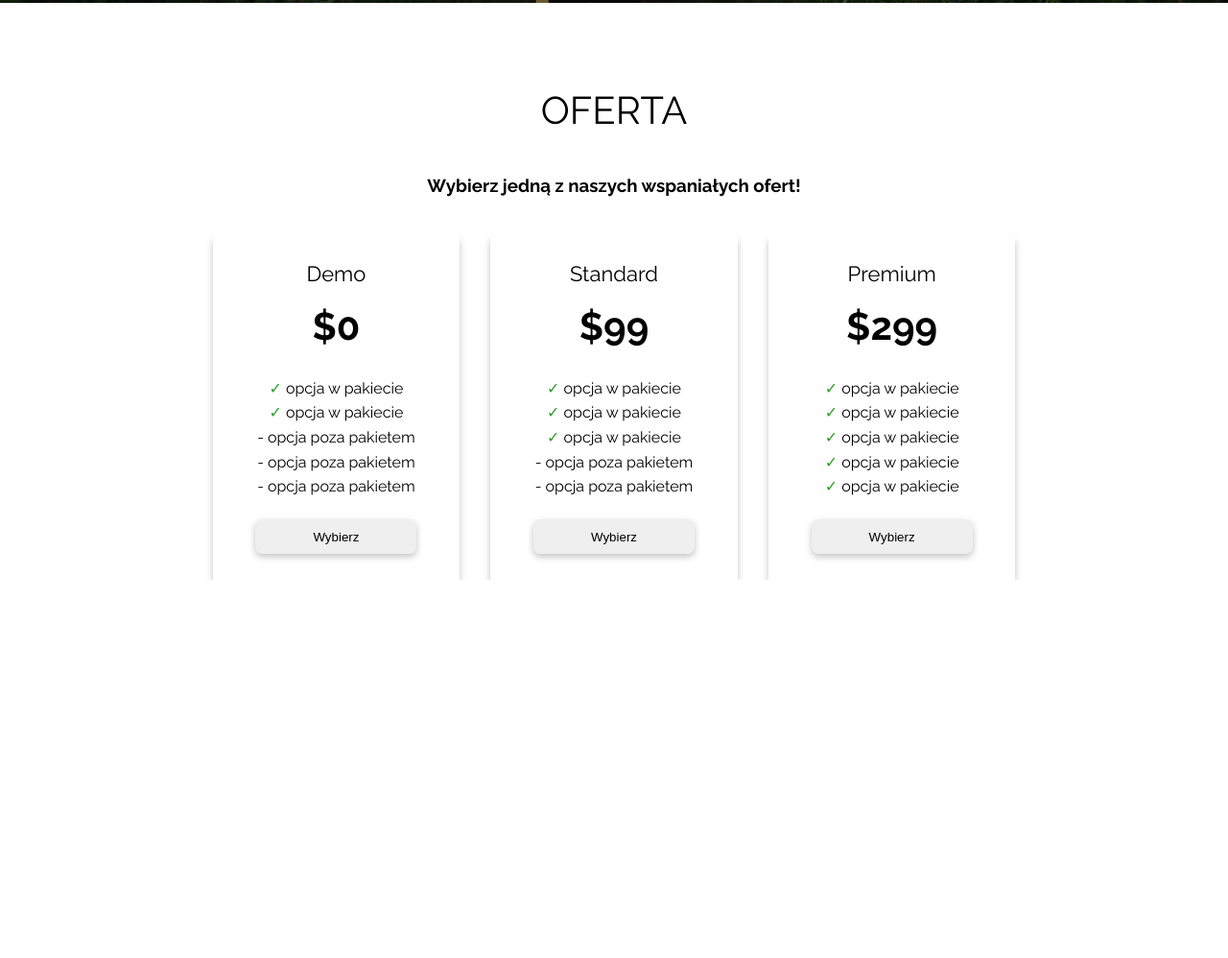
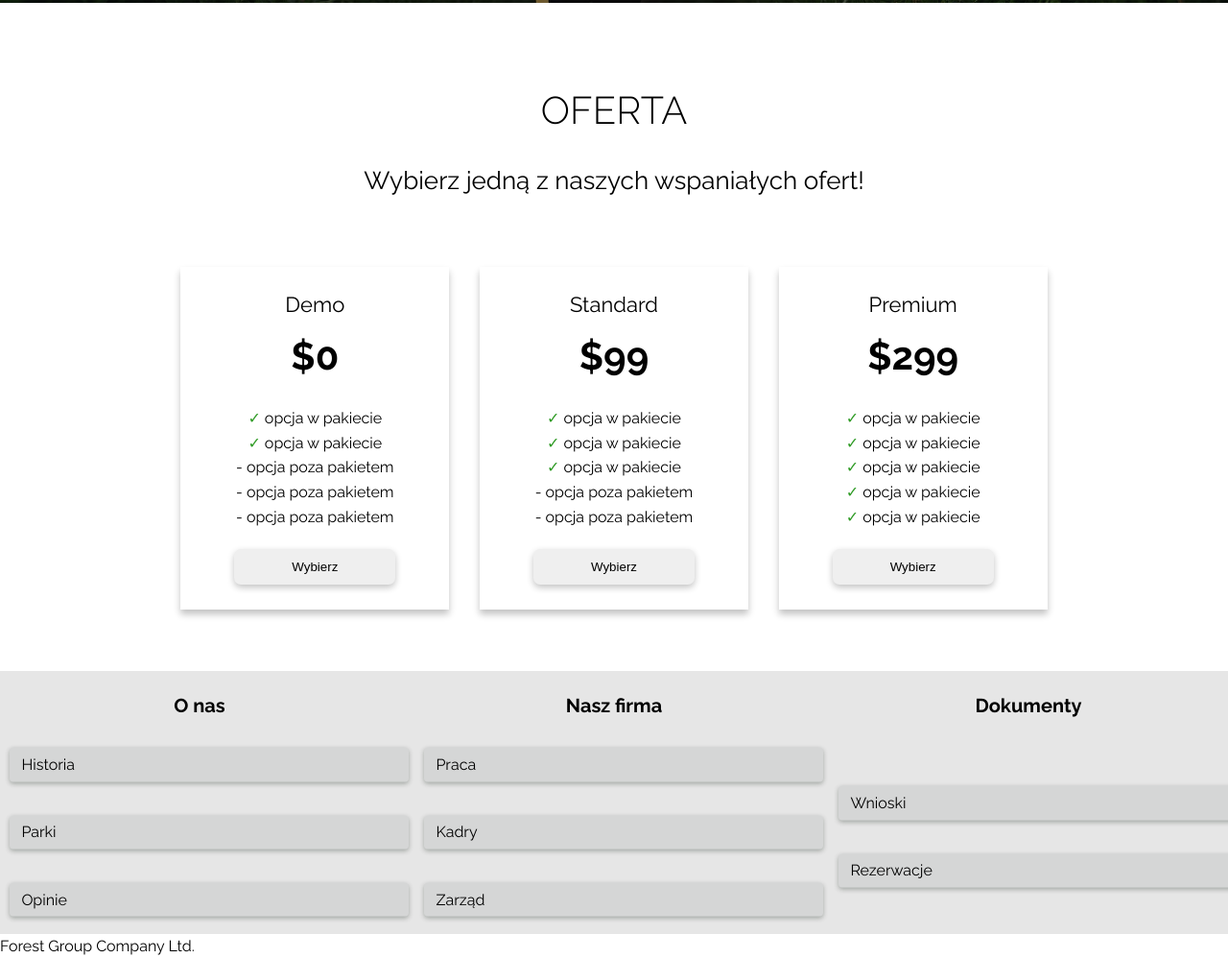
Before and after one commit to sporthq/forest, a plain HTML site: page index.html in a window 1280 px wide. Shown: the part 1431-2429 px from the top of the page at 96% size. Before the commit the page ends 2035 px from the top, so only its background shows below. Drawn offline with nearby package versions, Linux system fonts and the light colour scheme.

Commit message:
added new section

```diff
--- a/index.html
+++ b/index.html
@@ -18,9 +18,6 @@
 </head>
 
 <body>
-
-
-
 
     <nav class="nav nav__mobile--hidden">
         <div class="nav-logo">
@@ -160,6 +157,39 @@
         </section>
     </div>
 
+    <section class="info">
+        <div class="wrapper ">
+            <div class="info__box-logo">
+                <svg class="info__logo--svg">
+                    <use xlink:href="img/icons/sprite.svg#icon-tree"></use>
+                </svg>
+                <span class="info__name">Forest</span>
+            </div>
+            <div class="info__boxes">
+                <div class="info__box">
+                    <p class="info__box-title">O nas</p>
+                    <a href="#" class="info__box-item">Historia</a>
+                    <a href="#" class="info__box-item">Parki</a>
+                    <a href="#" class="info__box-item">Opinie</a>
+                </div>
+                <div class="info__box">
+                    <p class="info__box-title">Nasz firma</p>
+                    <a href="#" class="info__box-item">Praca</a>
+                    <a href="#" class="info__box-item">Kadry</a>
+                    <a href="#" class="info__box-item">Zarząd</a>
+                </div>
+                <div class="info__box ">
+                    <p class="info__box-title info__box-title-3">Dokumenty</p>
+                    <a href="#" class="info__box-item">Wnioski</a>
+                    <a href="#" class="info__box-item">Rezerwacje</a>
+                </div>
+            </div>
+        </div>
+
+    </section>
+    <footer class="footer">
+        <span class="footer__year"></span><p class="footer__text">Forest Group Company Ltd.</p>
+    </footer>
     <script src="./js/script.js"></script>
 </body>
 
--- a/sass/_base.scss
+++ b/sass/_base.scss
@@ -31,6 +31,7 @@ body {
 	font-size: 3rem;
 	padding: 2em 0 1.5em;
 	text-transform: uppercase;
+	font-weight: 300;
 }
 
 // hamburger-btn
--- a/sass/_colors.scss
+++ b/sass/_colors.scss
@@ -1,4 +1,5 @@
 $color-primary: #d1eecc;
 $color-primary2: #3c6b33;
 $black: black;
-$white: white
+$white: white;
+$silver: rgb(230, 230, 230);
--- a/sass/_large.scss
+++ b/sass/_large.scss
@@ -34,10 +34,11 @@
 	&__card-box{
 		display: flex;
 		justify-content: center;
+		flex-wrap: nowrap;
 	}
 	&__card {
-		padding: 0 2.8em;
-		margin: 0 1em;
+		max-width: 23%;
+		margin:  1em;
 	}
 }
 }
--- a/sass/_medium.scss
+++ b/sass/_medium.scss
@@ -104,11 +104,15 @@
 	.offert {
 		&__card-box{
 			display: flex;
+			flex-direction: row;
 			justify-content: center;
 		}
 		&__card {
-			padding: 0 1.75em;
-			margin: 0 1em;
+			max-width: 33%;
+			margin: 1em;
+		}
+		&__subtitle {
+			font-size: 2.6rem;
 		}
 	}
 }
--- a/sass/_small.scss
+++ b/sass/_small.scss
@@ -10,18 +10,28 @@
 			font-size: 2.6rem;
 		}
 	}
-		.container {
-			&__text {
+	.container {
+		&__text {
+			font-size: 2.5rem;
+		}
+	}
 
-				font-size: 2.5rem;
+	.offert {
+		padding: 0 2em;
 
-			}
+		&__card-box {
+			flex-direction: row;
+			justify-content: center;
+			flex-wrap: wrap;
+		}
+		&__card {
+			width: 43%;
+			margin: 1em;
+			padding: 0 1em;
 		}
 
-	.offert {
-		padding: 0 5em;
-
-
+		&__subtitle {
+			font-size: 2.2rem;
+		}
 	}
-
 }
--- a/sass/style.scss
+++ b/sass/style.scss
@@ -71,8 +71,6 @@
 				border-radius: 50%;
 			}
 		}
-
-
 
 		&--item {
 			position: relative;
@@ -220,10 +218,15 @@
 
 	&__text {
 		padding: 1em 2em;
-		font-size: 2rem;
+		font-size: 1.8rem;
 		color: $white;
 		border: 1px solid currentColor;
 		z-index: 11;
+		transition: transform 0.3s;
+
+		&:hover {
+			transform: scale(1.05);
+		}
 	}
 
 	&__shadow {
@@ -234,15 +237,23 @@
 
 // offert
 .offert {
-	padding: 0 3em;
+	padding: 0 1em;
 	&__subtitle {
 		text-align: center;
 		margin: -1.5em 0 2em;
+		font-weight: 400;
 	}
 
+	&__card-box {
+		display: flex;
+		flex-direction: column;
+		justify-content: center;
+		align-items: center;
+	}
 	&__card {
 		text-align: center;
 		margin-bottom: 2em;
+		padding: 0em 2em;
 		box-shadow: rgba(0, 0, 0, 0.24) 0px 5px 7px;
 		&-title {
 			padding: 1em 0 0.2em;
@@ -259,8 +270,7 @@
 			list-style: none;
 			margin-bottom: 0.5em;
 		}
-		&-item {
-		}
+
 		&-button {
 			padding: 0.8em 4.5em;
 			margin: 1em 0 2em;
@@ -269,10 +279,10 @@
 			transform: translateY(0);
 			border-radius: 7px;
 			box-shadow: rgba(0, 0, 0, 0.24) 0px 3px 7px;
-			transition:  background-color .3s, transform .3s ,color .3s;
+			transition: background-color 0.3s, transform 0.3s, color 0.3s;
 
 			&:hover {
-				background-color:  rgb(47, 155, 37);
+				background-color: rgb(47, 155, 37);
 				transform: translateY(3px);
 				color: $white;
 			}
@@ -282,6 +292,66 @@
 		}
 	}
 }
+// info
+.info {
+	margin-top: 3em;
+	background-color: $silver;
+	display: flex;
+	justify-content: center;
+
+	&__box-logo {
+		display: none;
+	}
+
+	&__boxes {
+		display: grid;
+		grid-template-columns: repeat(3, 1fr);
+		column-gap: 1em;
+	}
+	&__box {
+		display: flex;
+		flex-direction: column;
+
+
+		&-title {
+			text-align: center;
+			font-weight: bold;
+			font-size: 2rem;
+			padding: 1em 0 0.5em;
+			grid-column: 1/4;
+
+			&-3 {
+				margin-bottom: 2em;
+			}
+		}
+		&-item {
+			position: relative;
+			display: flex;
+
+			text-decoration: none;
+			padding: 1.4em;
+			color: $black;
+			z-index: 1000;
+			cursor: pointer;
+			&::after {
+				content: '';
+				position: absolute;
+				top: 0;
+				left: 10px;
+				right: 10px;
+				transform: translateY(50%);
+				height: 50%;
+				margin: 0;
+				width: 100%;
+				background-color: rgba(147, 151, 149, 0.2);
+				box-shadow: 0 2px 5px rgba(0, 20, 5, 0.3);
+				border-radius: 4px;
+				z-index: -1;
+				// text-align: center;
+			}
+		}
+	}
+}
 
 @import './small';
 @import './medium';
```
Also changed, not shown: css/style.css, 1 other file.
